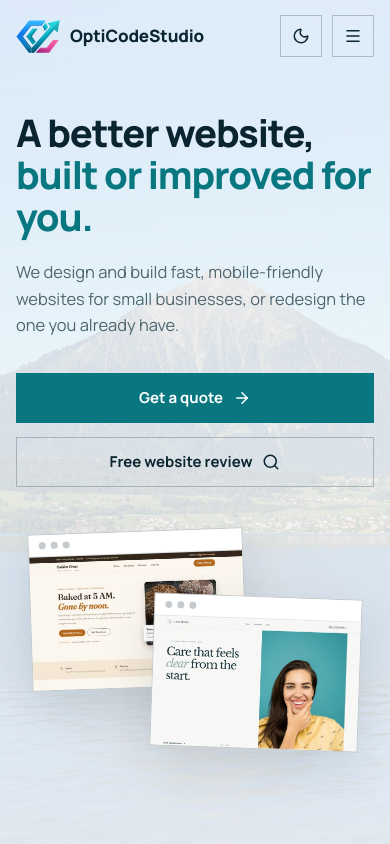
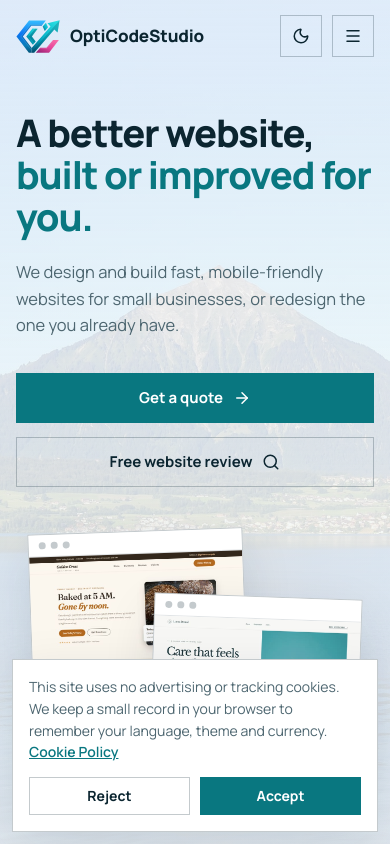
Before and after one commit to vega0207/opti, a plain HTML site: page index.html in a window 390 px wide. Shown: the top 844 px of the page. Drawn offline with Linux system fonts and the light colour scheme.

Commit message:
feat: add cookie notice
Co-Authored-By: Claude Opus 5.5 <noreply@anthropic.com>

```diff
--- a/css/style.css
+++ b/css/style.css
@@ -653,6 +653,22 @@ h3 { font-size: 19px; font-weight: 700; letter-spacing: -.01em; }
   transition: transform .3s ease, visibility 0s linear .3s;
 }
 .toast.in { transform: none; visibility: visible; transition: transform .3s ease, visibility 0s; }
+
+.consent {
+  position: fixed;
+  bottom: 22px;
+  inset-inline-start: 22px;
+  z-index: 250;
+  max-width: 460px;
+  padding: 18px 20px;
+  background: var(--surface);
+  border: 1px solid var(--line-strong);
+  box-shadow: var(--shadow);
+  animation: modal-in .25s ease;
+}
+.consent p { color: var(--muted); font-size: 14px; line-height: 1.55; }
+.consent a { color: var(--accent); font-weight: 600; }
+.consent-actions { display: flex; justify-content: flex-end; gap: 10px; margin-top: 14px; }
 .toast .i { color: var(--accent); }
 
 /* ============================================================
@@ -698,6 +714,8 @@ h3 { font-size: 19px; font-weight: 700; letter-spacing: -.01em; }
   .shot:nth-child(3) { display: none; }
   .tabs { display: grid; width: 100%; }
   .tab { padding: 0 8px; font-size: 13px; }
+  .consent { inset-inline: 12px; bottom: 12px; max-width: none; padding: 16px; }
+  .consent-actions .btn { flex: 1; }
 }
 
 @media (prefers-reduced-motion: reduce) {
--- a/index.html
+++ b/index.html
@@ -260,6 +260,8 @@
       <li><a href="mailto:opticodestudio@gmail.com" id="footMail"><svg class="i" aria-hidden="true"><use href="img/icons.svg#i-mail"></use></svg><span data-i18n="footer.email">Email</span></a></li>
       <li><a href="https://www.instagram.com/opticodestudio/" id="footIg" target="_blank" rel="noopener"><svg class="i" aria-hidden="true"><use href="img/icons.svg#i-instagram"></use></svg><span data-i18n="footer.instagram">Instagram</span></a></li>
       <li><a href="privacy.html" data-i18n="footer.privacy">Privacy</a></li>
+      <li><a href="cookies.html" data-i18n="footer.cookies">Cookie Policy</a></li>
+      <li><a href="#" data-open-consent data-i18n="footer.cookiePrefs">Cookie preferences</a></li>
       <li><a href="terms.html" data-i18n="footer.terms">Terms</a></li>
     </ul>
   </div>
--- a/js/core.js
+++ b/js/core.js
@@ -362,6 +362,55 @@
     syncControls();
   };
 
+  /* ---------- Çerez bildirimi ----------
+     Sitede takip çerezi yok; bildirim yalnız tercihlerin kalıcı saklanıp saklanmayacağını sorar. */
+  OCS.consentBanner = (() => {
+    let el = null;
+    let bound = false;
+    const render = () => {
+      if (!el) return;
+      el.setAttribute('aria-label', t('consent.label'));
+      el.innerHTML = `<p>${escHtml(t('consent.text'))} <a href="cookies.html">${escHtml(t('consent.policy'))}</a></p>
+        <div class="consent-actions">
+          <button type="button" class="btn btn-ghost btn-sm" data-consent="rejected">${escHtml(t('consent.reject'))}</button>
+          <button type="button" class="btn btn-primary btn-sm" data-consent="accepted">${escHtml(t('consent.accept'))}</button>
+        </div>`;
+    };
+    const close = () => {
+      if (el) el.remove();
+      el = null;
+    };
+    const open = () => {
+      if (el) return;
+      el = d.createElement('div');
+      el.id = 'consentBanner';
+      el.className = 'consent';
+      el.setAttribute('role', 'region');
+      render();
+      el.addEventListener('click', e => {
+        const btn = e.target.closest('[data-consent]');
+        if (!btn) return;
+        OCS.store.setConsent(btn.dataset.consent);
+        close();
+      });
+      d.body.appendChild(el);
+    };
+    const init = (after = Promise.resolve()) => {
+      if (!bound) {
+        bound = true;
+        d.addEventListener('ocs:lang', render);
+        d.addEventListener('click', e => {
+          if (!e.target.closest('[data-open-consent]')) return;
+          e.preventDefault();
+          open();
+        });
+      }
+      if (OCS.store.consent()) return;
+      Promise.resolve(after).then(() => OCS.i18n.ready).then(open);
+    };
+    return { init, open, close };
+  })();
+
   // Etkin olmayan temanın fotoğrafı, sayfa yüklendikten sonra boşta yüklenir (geçiş anında hazır olsun).
   OCS.ui.lazyBackground = () => {
     const layer = d.querySelector('.bg-layer');
--- a/js/lang/en.js
+++ b/js/lang/en.js
@@ -125,6 +125,14 @@ OCS.addLang({
     "footer.privacy": "Privacy",
     "footer.terms": "Terms",
     "footer.rights": "© 2026 OptiCodeStudio. All rights reserved.",
+    "footer.cookies": "Cookie Policy",
+    "footer.cookiePrefs": "Cookie preferences",
+
+    "consent.label": "Cookie notice",
+    "consent.text": "This site uses no advertising or tracking cookies. We keep a small record in your browser to remember your language, theme and currency.",
+    "consent.accept": "Accept",
+    "consent.reject": "Reject",
+    "consent.policy": "Cookie Policy",
 
     "modal.close": "Close"
   },
--- a/js/site.js
+++ b/js/site.js
@@ -464,6 +464,7 @@
     $$('[data-open-audit]').forEach(b => b.addEventListener('click', () => openModal($('#auditModal'))));
     d.addEventListener('ocs:lang', renderAll);
     d.addEventListener('ocs:currency', renderPrices);
+    OCS.consentBanner.init(OCS.splashDone || Promise.resolve());
     OCS.i18n.init();
   }
 
```
Also changed, not shown: _dev/tests/e2e/consent.test.mjs (added, +86 -0 lines), _dev/tests/e2e/helpers.mjs (+10 -0 lines), js/lang/tr.js (+8 -0 lines).
